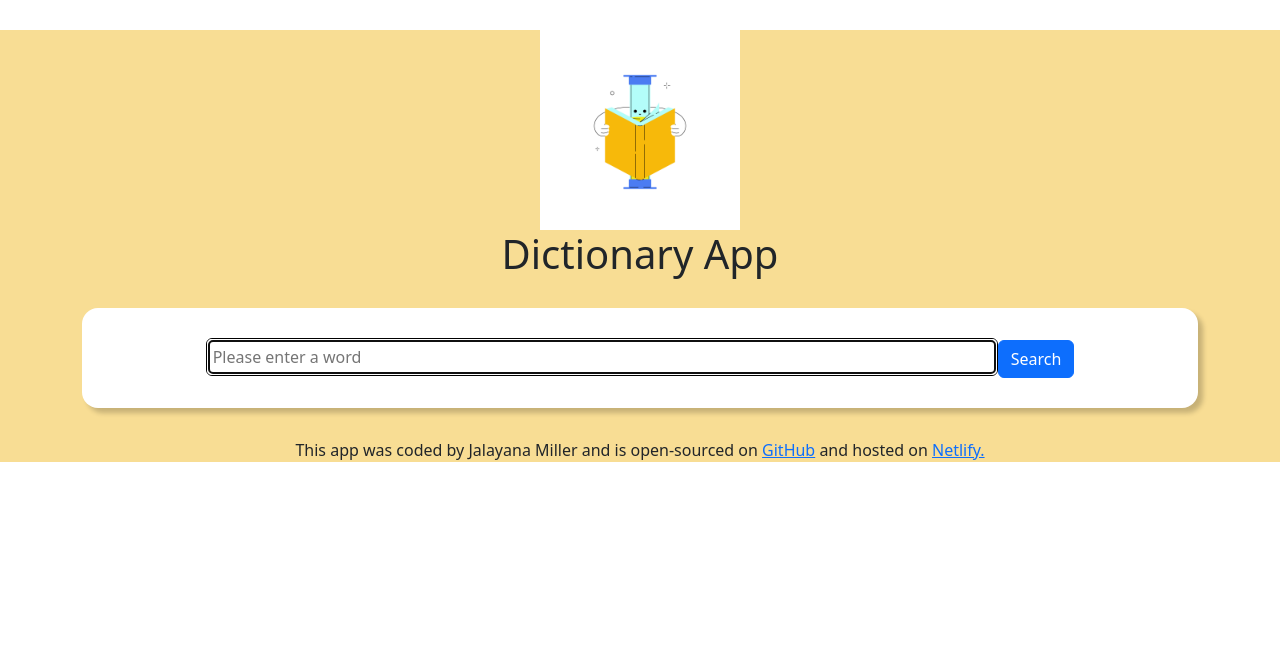
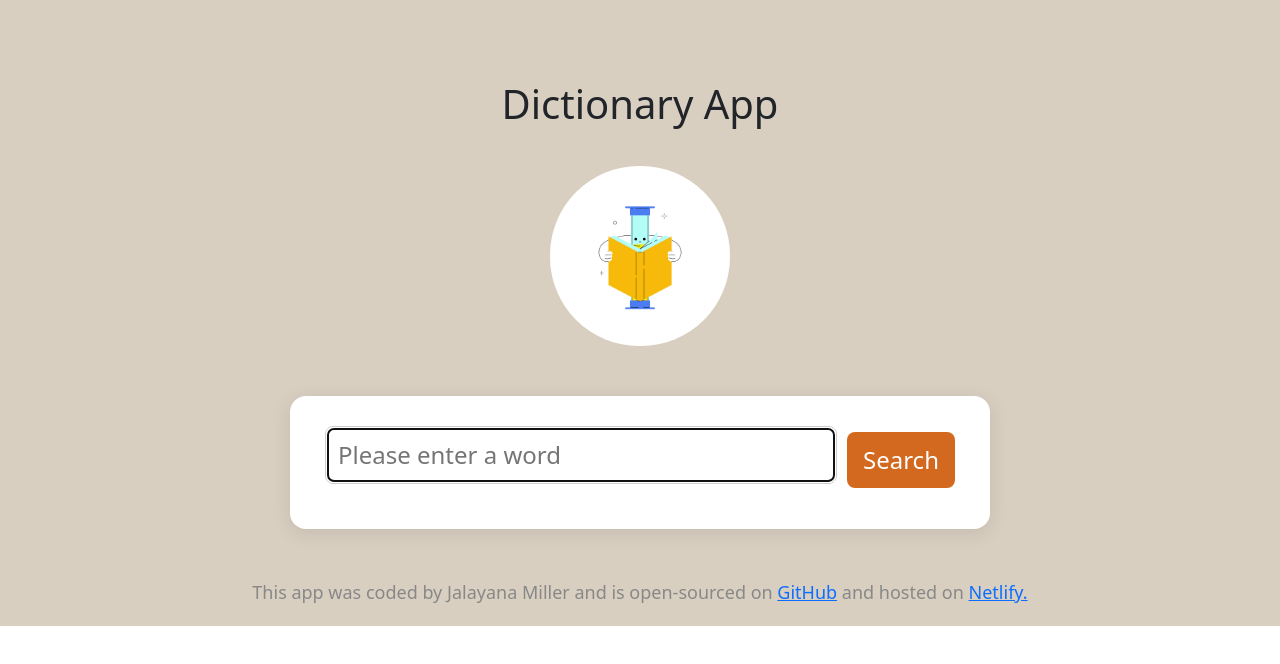
Before and after one commit to Jalayana/dictionary-project, a React (Create React App) app: page / in a window 1280 px wide. Shown: the top 664 px of the page. Built offline with nearby package versions, Linux system fonts and the light colour scheme; no server answers.

Commit message:
Added styling

```diff
--- a/src/App.css
+++ b/src/App.css
@@ -1,18 +1,28 @@
 .App {
-  background: #f8dd94;
+  background: #d9cfc1;
   text-align: center;
-}
-.App-header {
-  margin: 30px 0;
+  padding: 20px;
 }
 
 .App-logo {
   max-width: 200px;
+  border-radius: 99px;
   display: block;
   margin: 0 auto;
+  padding: 10px;
+}
+
+.App-header {
+  margin: 40px 0;
+}
+
+.App h1 {
+  font-size: 40px;
+  padding: 20px 0;
 }
 
 .App-footer {
-  text-align: center;
-  margin: 30px 0;
+  margin-top: 50px;
+  font-size: 18px;
+  color: #888;
 }
--- a/src/App.js
+++ b/src/App.js
@@ -8,8 +8,8 @@ export default function App() {
     <div className="App">
       <div className="container">
         <header className="App-header">
+          <h1>Dictionary App</h1>
           <img src={logo} className="App-logo" alt="logo" />
-          <h1>Dictionary App</h1>
         </header>
 
         <main>
--- a/src/Dictionary.css
+++ b/src/Dictionary.css
@@ -1,14 +1,28 @@
 .Dictionary section {
-  background: white;
+  background: #ffffff;
   padding: 30px;
   border-radius: 16px;
-  box-shadow: 5px 5px 5px rgba(0, 0, 0, 0.2);
-  margin: 20px 0;
+  box-shadow: 0 4px 20px rgba(0, 0, 0, 0.1);
+  margin: 30px auto;
+  max-width: 700px;
 }
 
 .Dictionary input {
-  width: 75%;
-  padding: 6px;
-  border-radius: 6px;
-  border: 1px solid;
+  width: 80%;
+  padding: 10px 12px;
+  font-size: 24px;
+  border: 1px solid #ccc;
+  border-radius: 8px;
+  margin-bottom: 15px;
 }
+
+.Dictionary .btn {
+  font-size: 24px;
+  padding: 10px 16px;
+  margin-left: 10px;
+  background-color: #d2691e;
+  color: white;
+  border: none;
+  border-radius: 8px;
+  cursor: pointer;
+}
--- /dev/null
+++ b/src/Meaning.css
@@ -0,0 +1,17 @@
+.Meaning h3 {
+  font-size: 28px;
+  color: #2c3e50;
+  margin-top: 10px;
+}
+
+.Meaning .definition {
+  font-size: 24px;
+  margin: 10px 0;
+  font-style: italic;
+}
+
+.Meaning .example {
+  font-size: 20px;
+  margin-top: 10px;
+  color: #555;
+}
--- a/src/Meaning.js
+++ b/src/Meaning.js
@@ -1,17 +1,18 @@
 import Synonyms from "./Synonyms";
+import "./Meaning.css";
 
 export default function Meaning(props) {
   return (
     <div className="Meaning">
-      <h3>{props.meaning.partOfSpeech}</h3>
-      <p>
+      <h3 className="part-of-speech">{props.meaning.partOfSpeech}</h3>
+      <p className="definition">
         <em>
           {props.index + 1}) {props.meaning.definition}
         </em>
       </p>
 
       {props.meaning.example && (
-        <p>
+        <p className="example">
           <strong>Example: </strong>
           {props.meaning.example}
         </p>
--- a/src/Results.css
+++ b/src/Results.css
@@ -1,5 +1,11 @@
-h2 {
+.Results h2 {
   font-size: 48px;
-  color: blueviolet;
-  line-height: 1.5;
+  color: #2c3e50;
+  margin-bottom: 10px;
 }
+
+.Results h4 {
+  font-size: 20px;
+  color: #d2691e;
+  margin-top: 5px;
+}
--- a/src/Synonyms.css
+++ b/src/Synonyms.css
@@ -1,4 +1,13 @@
+.Synonyms {
+  margin-top: 20px;
+  font-size: 20px;
+}
+
 .Synonyms li {
-  list-style: none;
-  display: inline;
+  display: inline-block;
+  margin-right: 12px;
+  padding: 4px 10px;
+  background: #f3da95;
+  border-radius: 6px;
+  font-weight: 500;
 }
--- a/src/Synonyms.js
+++ b/src/Synonyms.js
@@ -7,12 +7,7 @@ export default function Synonyms(props) {
         <strong>Synoymns: </strong>
         <ul>
           {props.synonyms.slice(0, 5).map(function (synonyms, index) {
-            return (
-              <li key={index}>
-                {synonyms}
-                {", "}
-              </li>
-            );
+            return <li key={index}>{synonyms}</li>;
           })}
         </ul>
       </div>
--- a/src/index.js
+++ b/src/index.js
@@ -1,6 +1,5 @@
 import React from "react";
 import ReactDOM from "react-dom/client";
-import "./index.css";
 import App from "./App";
 
 const root = ReactDOM.createRoot(document.getElementById("root"));
```
Also changed, not shown: src/index.css (deleted).
